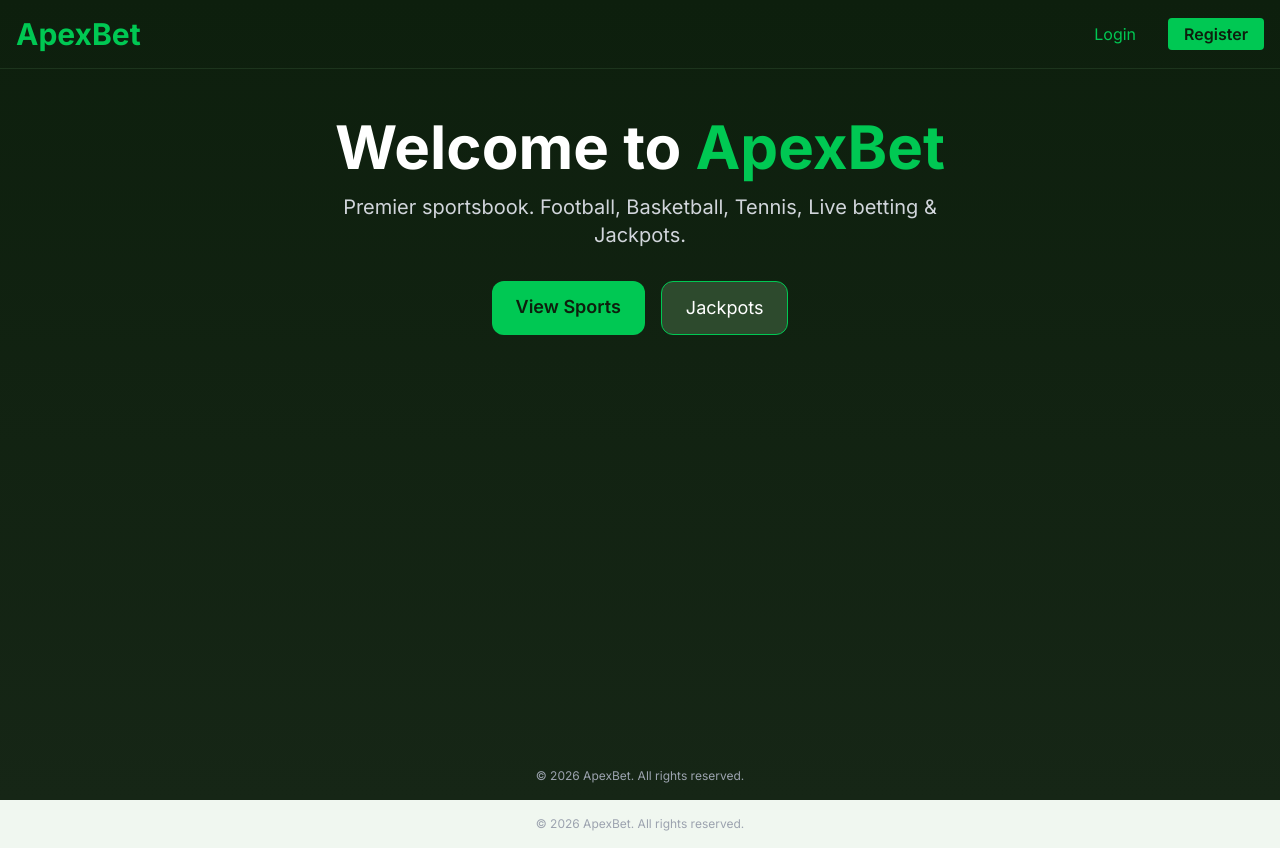
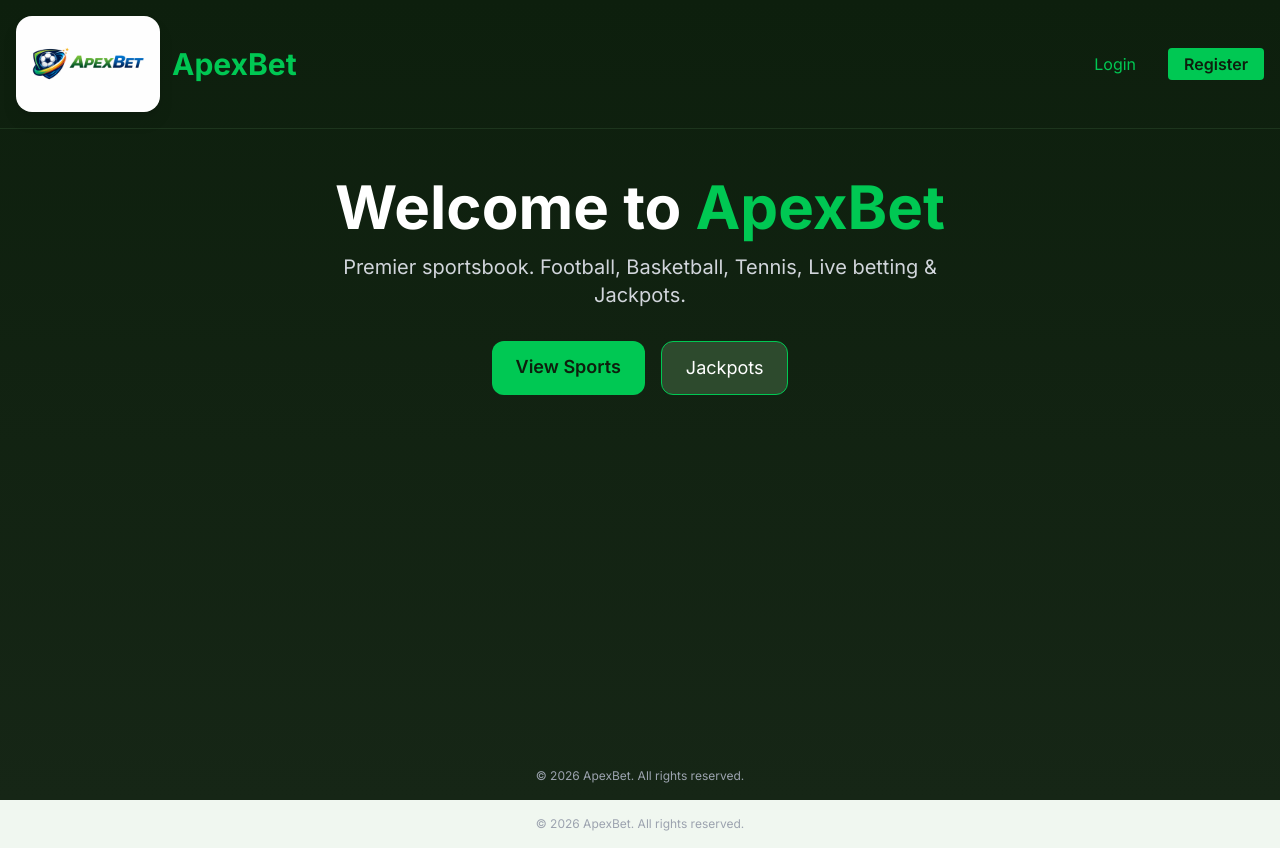
Before and after one commit to jamiljuma2/ApexBet, a Next.js app: page / in a window 1280 px wide. Built offline with nearby package versions, Linux system fonts and the light colour scheme.

Commit message:
Make logo rounded on landing page

```diff
--- a/src/app/page.tsx
+++ b/src/app/page.tsx
@@ -9,8 +9,9 @@ export default function HomePage() {
       <header className="border-b border-apex-muted/50">
         <div className="container mx-auto px-2 sm:px-4 py-3 sm:py-4 flex flex-col sm:flex-row items-center justify-between gap-2 sm:gap-4">
           <div className="flex flex-row w-full items-center justify-between">
-            <Link href="/" className="text-xl sm:text-2xl md:text-3xl font-bold text-apex-primary text-center sm:text-left">
-              ApexBet
+            <Link href="/" className="flex items-center gap-3">
+              <img src="/apexbet-logo.png" alt="ApexBet Logo" className="h-16 w-auto sm:h-20 md:h-24 drop-shadow-lg rounded-2xl" />
+              <span className="text-xl sm:text-2xl md:text-3xl font-bold text-apex-primary text-center sm:text-left">ApexBet</span>
             </Link>
             <nav className="flex flex-row gap-1 sm:gap-4 items-center">
               <Link href="/auth/login" className="text-apex-primary hover:underline text-center text-sm sm:text-base px-4 py-1 rounded whitespace-nowrap">
```
Also changed, not shown: public/apexbet-logo.png (added).
